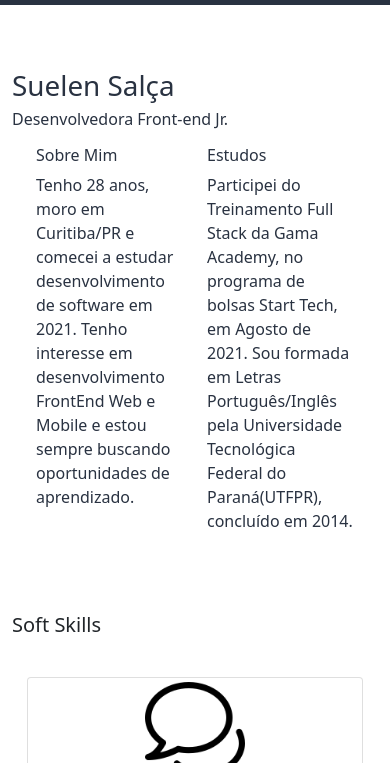
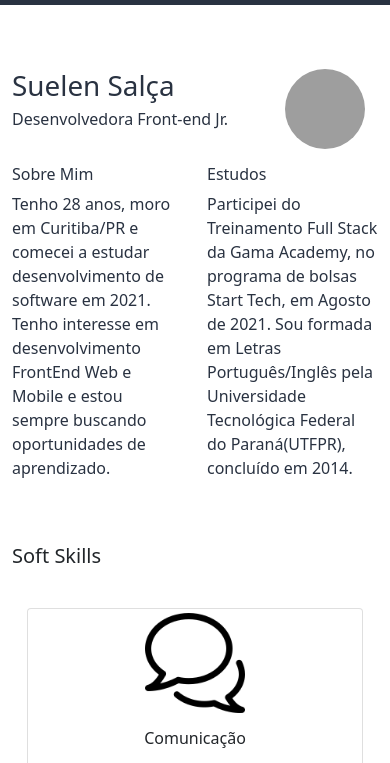
Before and after one commit to suelensalca/workshop-bootstrap, a plain HTML site: page index.html in a window 390 px wide. Shown: the part 81-844 px from the top of the page. Drawn offline with nearby package versions, Linux system fonts and the light colour scheme; grey boxes are pictures that could not be loaded.

Commit message:
footer atualizado

```diff
--- a/index.html
+++ b/index.html
@@ -57,10 +57,22 @@
     </header>
     <section class="container color-fourth pt-5">
       <div class="row">
-        <div class="col-md-8 col-sm-12 mt-3">
+        <div class="col-md-8 mt-3">
+          <div class="row">
+            <div class="col-8">
               <h1>Suelen Salça</h1>
               <h6>Desenvolvedora Front-end Jr.</h6>
-          <div class="container">
+            </div>
+            <div class="col-4">
+              <img
+                src="https://media-exp1.licdn.com/dms/image/C4E03AQEnZhaaRvFxDw/profile-displayphoto-shrink_400_400/0/1623857564538?e=1639008000&v=beta&t=J_fXOR0dMK4gYVbPgX88Hy_9FBChDjrXgyg0zwuUI3M"
+                alt="Suelen Salca"
+                style="width: 80px; height: 80px"
+                class="d-block d-md-none rounded-circle mx-auto col-sm-4"
+              />
+            </div>
+          </div>
+
           <div class="row mt-3">
             <div class="col">
               <h6>Sobre Mim</h6>
@@ -75,20 +87,19 @@
               <h6>Estudos</h6>
               <p>
                 Participei do Treinamento Full Stack da Gama Academy, no
-                  programa de bolsas Start Tech, em Agosto de 2021. Sou formada
-                  em Letras Português/Inglês pela Universidade Tecnológica
-                  Federal do Paraná(UTFPR), concluído em 2014.
+                programa de bolsas Start Tech, em Agosto de 2021. Sou formada em
+                Letras Português/Inglês pela Universidade Tecnológica Federal do
+                Paraná(UTFPR), concluído em 2014.
               </p>
             </div>
           </div>
         </div>
-        </div>
-        <div class="col-md-4 col-sm-12 pt-3 ps-5 m-auto">
+        <div class="d-none d-sm-none d-md-block col-md-4 pt-3 ps-5 m-auto">
           <img
             src="https://media-exp1.licdn.com/dms/image/C4E03AQEnZhaaRvFxDw/profile-displayphoto-shrink_400_400/0/1623857564538?e=1639008000&v=beta&t=J_fXOR0dMK4gYVbPgX88Hy_9FBChDjrXgyg0zwuUI3M"
             alt="Suelen Salca"
             style="width: 220px; height: 220px"
-            class="d-none d-sm-none d-md-block rounded-circle mx-auto"
+            class="rounded-circle mx-auto"
           />
         </div>
       </div>
@@ -330,7 +341,7 @@
         </a>
         <span class="text-muted">Desenvolvido por Suelen Salça - 2021</span>
       </div>
-      <div class="col-md-4 d-flex align-items-center text-muted">
+      <div class="col-md-4 d-md-flex align-items-center text-muted d-block">
         Icons made by
         <a
           href="https://www.freepik.com"
```
Lines whose indentation alone changed are shown as unchanged.
